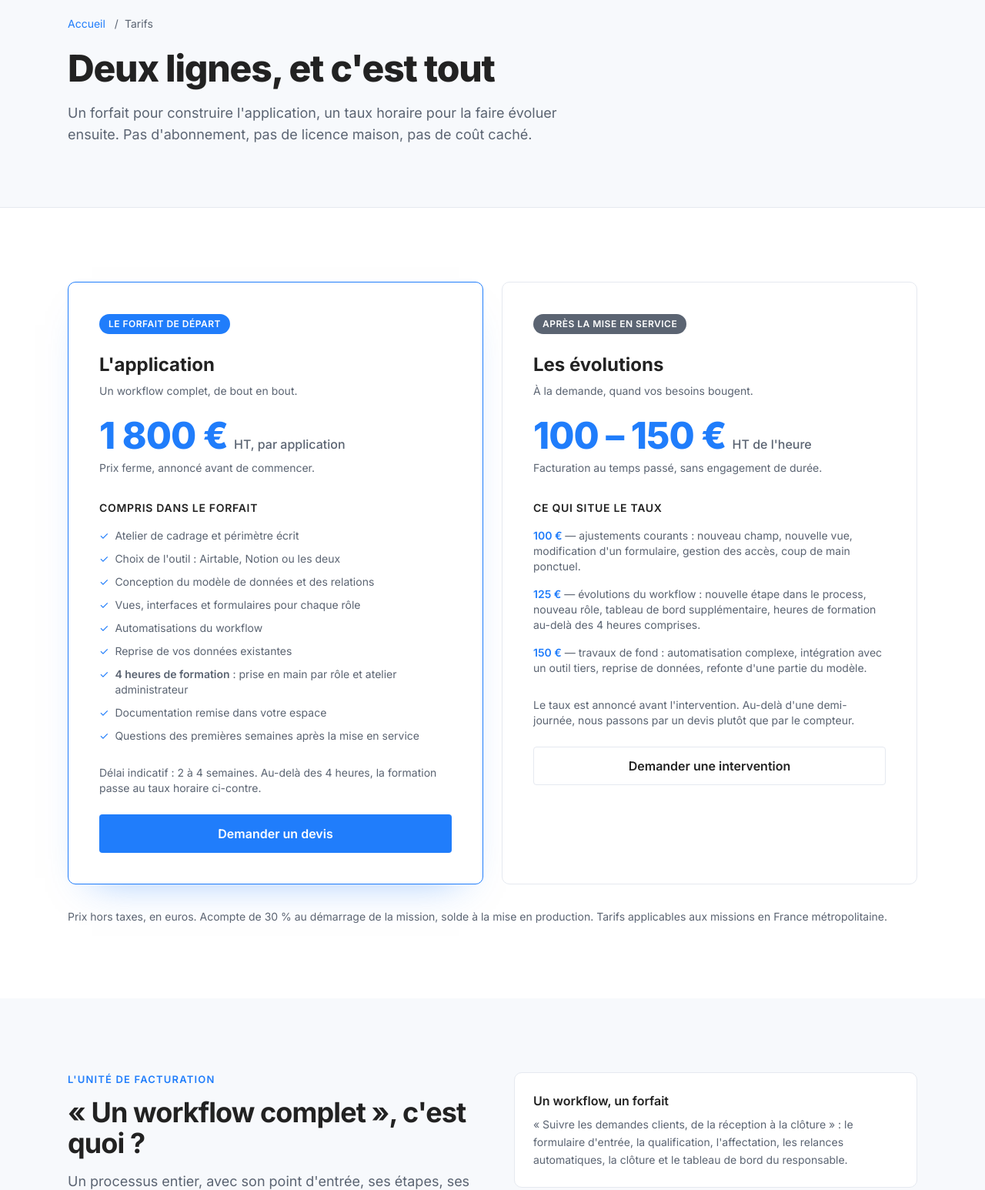
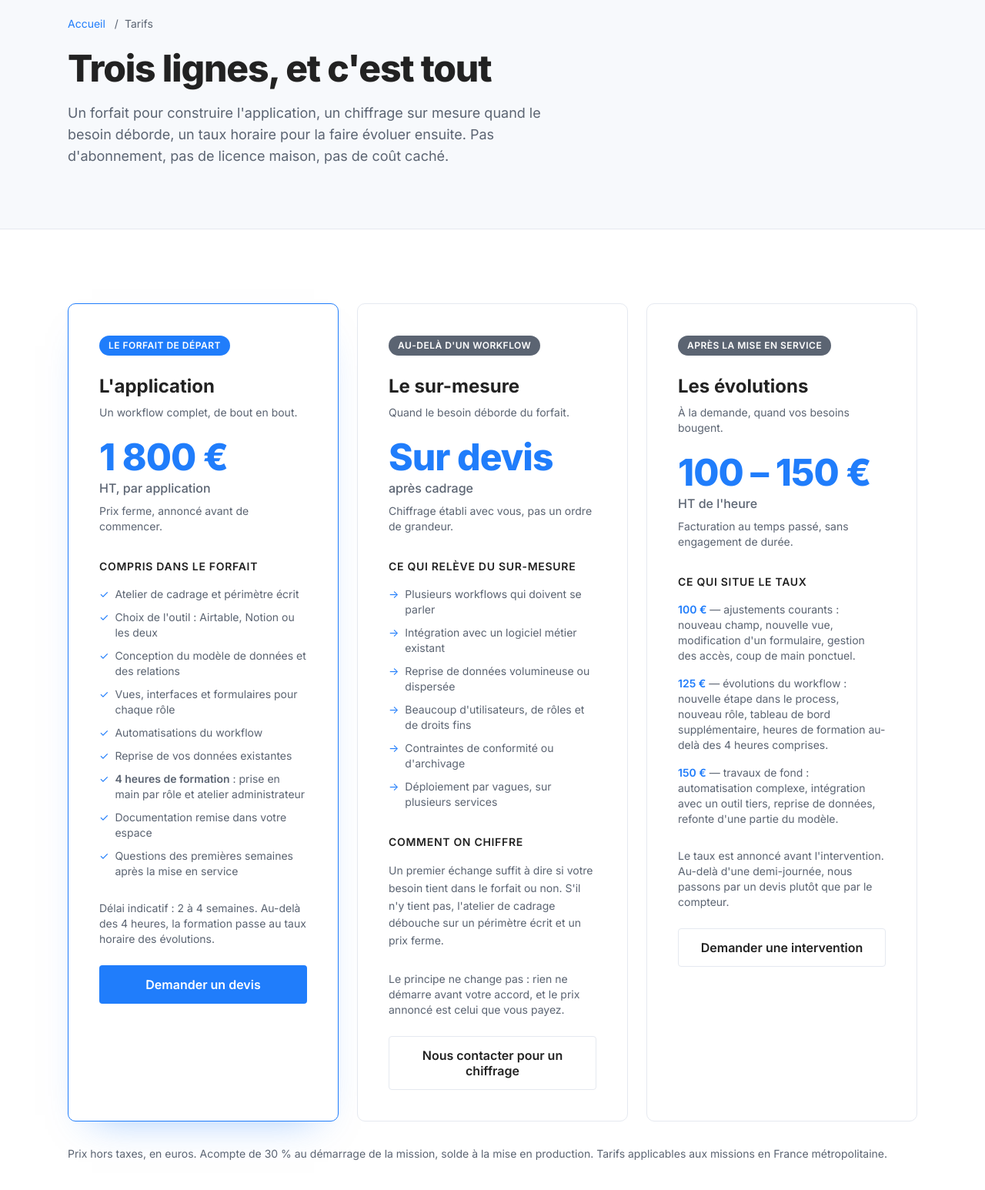
Before and after one commit to Vandksen/structurre.fr, a website: page tarifs.html in a window 1280 px wide. Shown: the part 140-1686 px from the top of the page at 77% size. Drawn offline with Linux system fonts and the light colour scheme.

Commit message:
Ajoute un forfait sur mesure à la grille tarifaire
Une troisième carte, entre le forfait de départ et les évolutions :
prix sur devis après cadrage, avec ce qui relève du sur-mesure et la
façon dont le chiffrage est établi. L'appel à l'action renvoie vers
la page de contact.

La grille passe à trois colonnes. Deux formulations devenaient fausses :
« Deux lignes, et c'est tout » dans le titre, et le renvoi au taux
horaire « ci-contre » dans la carte forfait, la carte des évolutions
n'étant plus la voisine.

Co-Authored-By: Claude Opus 5 <noreply@anthropic.com>

```diff
--- a/tarifs.html
+++ b/tarifs.html
@@ -102,11 +102,12 @@
         <span class="mx-2" aria-hidden="true">/</span><span>Tarifs</span>
       </nav>
       <h1 class="mt-6 max-w-3xl text-4xl font-extrabold tracking-tight sm:text-5xl">
-        Deux lignes, et c'est tout
+        Trois lignes, et c'est tout
       </h1>
       <p class="mt-5 max-w-2xl text-lg texte-doux">
-        Un forfait pour construire l'application, un taux horaire pour la faire évoluer
-        ensuite. Pas d'abonnement, pas de licence maison, pas de coût caché.
+        Un forfait pour construire l'application, un chiffrage sur mesure quand le besoin
+        déborde, un taux horaire pour la faire évoluer ensuite. Pas d'abonnement, pas de
+        licence maison, pas de coût caché.
       </p>
     </div>
   </section>
@@ -114,7 +115,7 @@
   <!-- ================= GRILLE ================= -->
   <section class="py-20 lg:py-24">
     <div class="mx-auto max-w-6xl px-4 sm:px-6">
-      <div class="grid gap-6 lg:grid-cols-2">
+      <div class="grid gap-6 md:grid-cols-2 lg:grid-cols-3">
 
         <!-- Forfait application -->
         <article data-reveal class="carte carte-vedette p-8 sm:p-10">
@@ -143,9 +144,44 @@
 
           <p class="mt-7 text-sm texte-doux">
             Délai indicatif : 2 à 4 semaines. Au-delà des 4 heures, la formation passe au taux
-            horaire ci-contre.
+            horaire des évolutions.
           </p>
           <a href="/contact" class="btn btn-primaire mt-6 w-full">Demander un devis</a>
+        </article>
+
+        <!-- Forfait sur mesure -->
+        <article data-reveal class="carte p-8 sm:p-10">
+          <span class="etiquette" style="background-color:var(--gris-texte)">Au-delà d'un workflow</span>
+          <h2 class="mt-6 text-2xl font-bold">Le sur-mesure</h2>
+          <p class="mt-2 text-sm texte-doux">Quand le besoin déborde du forfait.</p>
+
+          <p class="mt-6 flex flex-wrap items-baseline gap-x-2 gap-y-1">
+            <span class="prix text-4xl sm:text-5xl">Sur devis</span>
+            <span class="prix-unite text-base">après cadrage</span>
+          </p>
+          <p class="mt-2 text-sm texte-doux">Chiffrage établi avec vous, pas un ordre de grandeur.</p>
+
+          <h3 class="mt-8 text-sm font-semibold uppercase tracking-wider">Ce qui relève du sur-mesure</h3>
+          <ul class="mt-4 space-y-2.5 text-sm texte-doux">
+            <li class="flex gap-2"><span class="puce" aria-hidden="true">→</span> Plusieurs workflows qui doivent se parler</li>
+            <li class="flex gap-2"><span class="puce" aria-hidden="true">→</span> Intégration avec un logiciel métier existant</li>
+            <li class="flex gap-2"><span class="puce" aria-hidden="true">→</span> Reprise de données volumineuse ou dispersée</li>
+            <li class="flex gap-2"><span class="puce" aria-hidden="true">→</span> Beaucoup d'utilisateurs, de rôles et de droits fins</li>
+            <li class="flex gap-2"><span class="puce" aria-hidden="true">→</span> Contraintes de conformité ou d'archivage</li>
+            <li class="flex gap-2"><span class="puce" aria-hidden="true">→</span> Déploiement par vagues, sur plusieurs services</li>
+          </ul>
+
+          <h3 class="mt-8 text-sm font-semibold uppercase tracking-wider">Comment on chiffre</h3>
+          <p class="mt-4 text-sm leading-relaxed texte-doux">
+            Un premier échange suffit à dire si votre besoin tient dans le forfait ou non. S'il
+            n'y tient pas, l'atelier de cadrage débouche sur un périmètre écrit et un prix ferme.
+          </p>
+
+          <p class="mt-7 text-sm texte-doux">
+            Le principe ne change pas : rien ne démarre avant votre accord, et le prix annoncé
+            est celui que vous payez.
+          </p>
+          <a href="/contact" class="btn btn-secondaire mt-6 w-full">Nous contacter pour un chiffrage</a>
         </article>
 
         <!-- Évolutions -->
```
